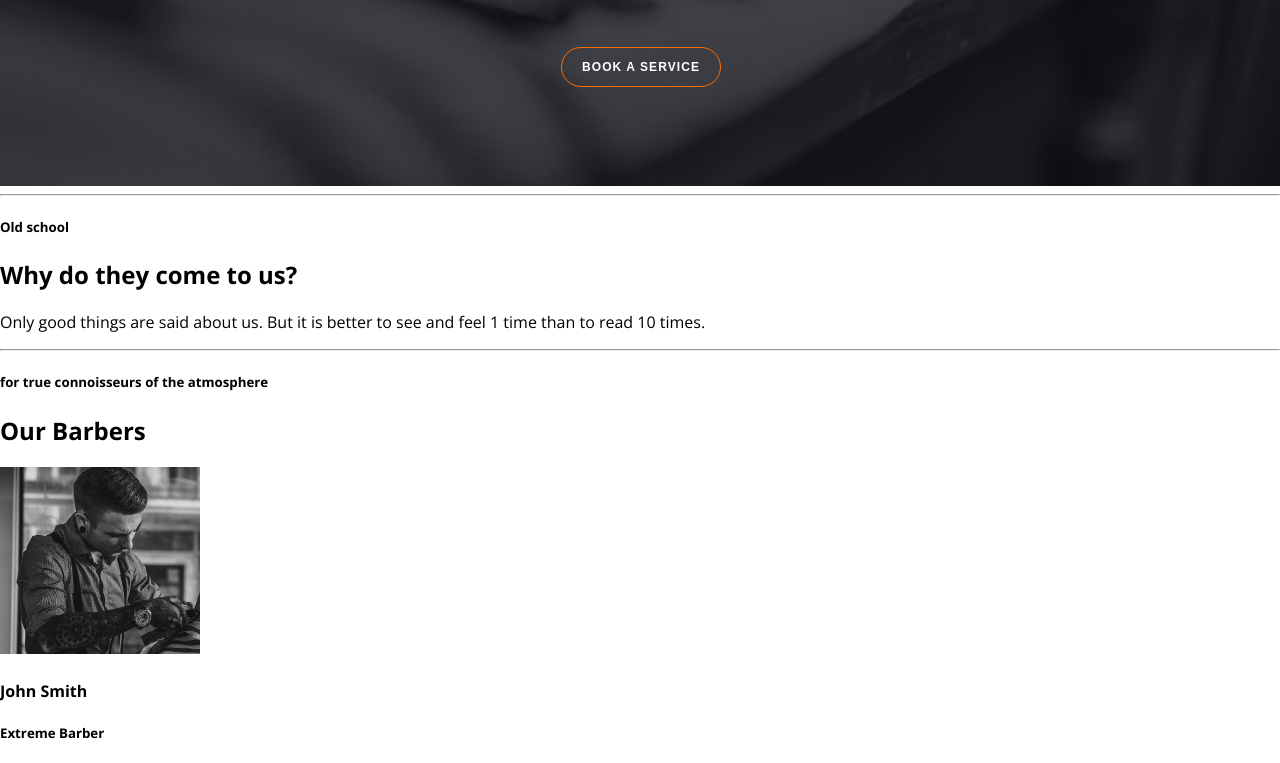
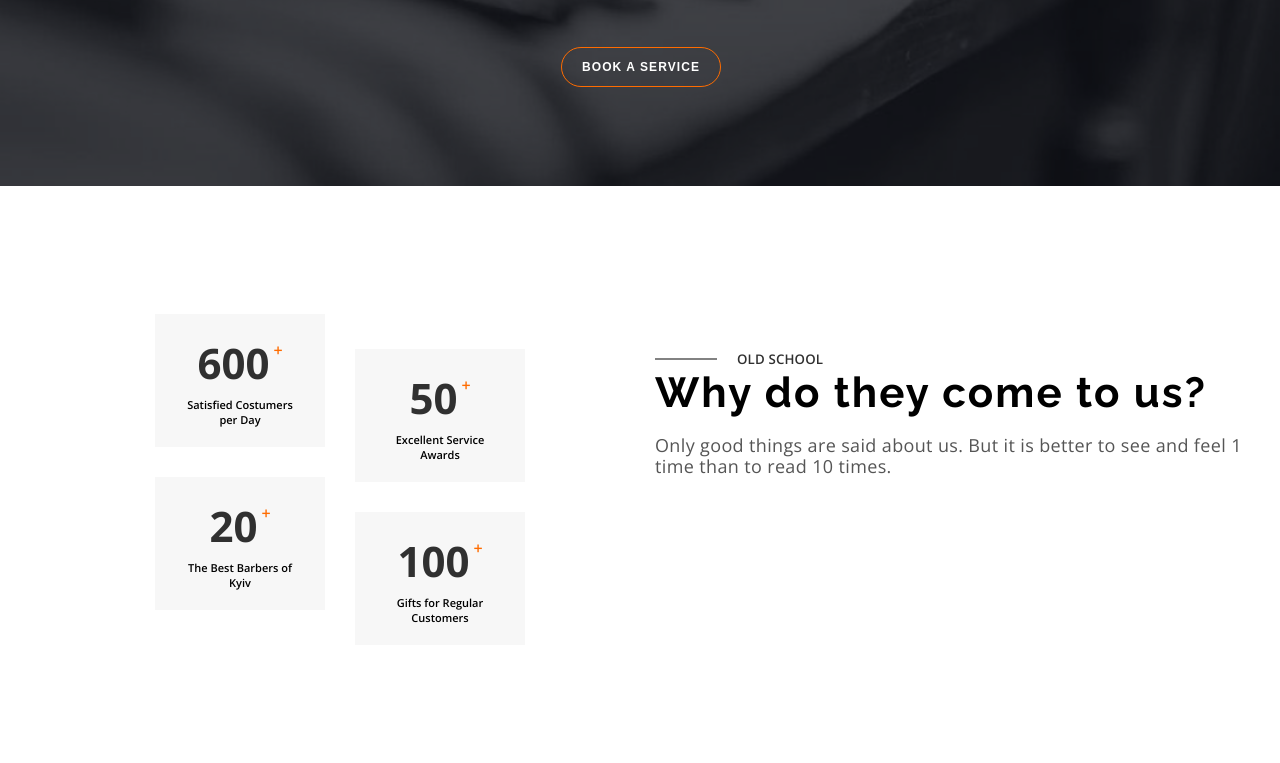
Before and after one commit to ozncncyr/BarberShop, a plain HTML site: page index.html in a window 1280 px wide. Shown: the part 2037-2800 px from the top of the page. Drawn offline with nearby package versions, Linux system fonts and the light colour scheme; files whose address does not match are found by name.

Commit message:
end_of_lesson_5_part_2

```diff
--- a/css/styles.css
+++ b/css/styles.css
@@ -4,6 +4,10 @@ body {
     margin: 0;
     padding: 0;
     font-family: "Open Sans", sans-serif;
+}
+
+h4, h5{
+    margin: 0;
 }
 
 ul {
@@ -407,3 +411,189 @@ header {
     width: auto;
     white-space: nowrap;
 }
+
+/* why do us */
+
+#why-do-us{
+    height: 582px;
+    width: 100%;
+    display: flex;
+    gap: 130px;
+}
+
+#why-do-us-left{
+    display: flex;
+    position: relative;
+}
+
+.left-box{
+    margin-top: 128px;
+    margin-left: 155px;
+    display: flex;
+    flex-direction: column;
+    gap: 30px;
+}
+
+.right-box{
+    display: flex;
+    flex-direction: column;
+    gap: 30px;
+    margin-left: 30px;
+    margin-top: 163px;
+}
+
+.why-do-us-box{
+    box-sizing: border-box;
+    width: 170px;
+    height: 133px;
+    background-color: #f7f7f7;
+    display: flex;
+    flex-direction: column;
+    align-items: center;
+    padding: 20px 24px;
+    gap: 6px;
+}
+
+.number{
+    font-size: 42px;
+    color: #303030;
+    display: flex;
+    flex-direction: row;
+    font-weight: bold;
+}
+
+.plus{
+    font-size: 16px;
+    color: #ff6c00;
+    font-weight: 600;
+    margin-top: 5px;
+    margin-left: 4px;
+}
+
+.text{
+    font-size: 11px;
+    text-align: center;
+    align-items: center;
+    font-weight: 600;
+}
+
+#why-do-us-right{
+    margin-top: 157px;
+    box-sizing: border-box;
+}
+
+#why-do-us-right div{
+    margin: 0;
+    display: inline-flex;
+    flex-direction: row;
+    gap: 20px;
+    color: #303030;
+    align-items: center;
+    text-transform: uppercase;
+    letter-spacing: 0.01em;
+}
+
+#why-do-us-right div h5 {
+    font-weight: 600;
+}
+
+#why-do-us-right div hr{
+    width: 60px;
+    height: 0;
+    border: 1px solid #303030;
+    opacity: 0.6;
+}
+
+#why-do-us-right h2 {
+    font-size: 42px;
+    font-family: "Raleway";
+    font-weight: bold;
+    letter-spacing: 0.05em;
+    min-width: 420px;
+    margin: 0;
+    line-height: auto;
+}
+
+#why-do-us-right p{
+    font-size: 18px;
+    letter-spacing: 0.02em;
+    font-weight: 400;
+    min-width: 470px;
+    line-height: 1.17;
+    color: #555555;
+}
+
+/* Our Barbers */
+
+#our-barbers{
+    display: flex;
+    height: 100vh;
+    flex-direction: column;
+    box-sizing: border-box;
+    padding: 130px 55px;
+}
+
+.our-barbers-title-main{
+    display: inline-flex;
+    flex-direction: row;
+    margin: 0;
+    align-items: center;
+    gap: 20px;
+    text-transform: uppercase;
+    color: #303030;
+    font-weight: 600;
+    height: 15px;
+    opacity: 0.6;
+}
+
+#our-barbers hr{
+    width: 60px;
+    height: 0;
+    border: 1px solid #303030;
+    margin: 0;
+}
+
+#our-barbers h2{
+    margin-top: 20px;
+    font-size: 42px;
+    font-family: "Raleway";
+    font-weight: bold;
+    letter-spacing: 0.05em;
+    min-width: 420px;
+    margin: 0;
+    line-height: auto;
+    color: #303030;
+}
+.image-container{
+    display: flex;
+    flex-direction: row;
+    margin-top: 44px;
+    gap: 30px;
+}
+
+.image-container > div{
+    width: 370px;
+    box-sizing: border-box;
+    text-align: center;
+    display: flex;
+    flex-direction: column;
+    gap: 30px;
+}
+
+.name-title{
+    display: flex;
+    flex-direction: column;
+    gap: 8px;
+}
+
+.our-barbers-image{
+    width: 370px;
+    height: 346px;
+}
+
+.social-icons{
+    display: flex;
+    flex-direction: row;
+    gap: 10px;
+    justify-content: center;
+}
--- a/index.html
+++ b/index.html
@@ -186,8 +186,26 @@
 
       <div id="why-do-us">
         <div id="why-do-us-left">
-          <div></div>
-          <div></div>
+          <div class="left-box">
+            <div class="why-do-us-box">
+              <span class="number">600 <span class="plus">+</span></span>
+              <span class="text">Satisfied Costumers per Day</span>
+            </div>
+            <div class="why-do-us-box">
+              <span class="number">20 <span class="plus">+</span></span>
+              <span class="text">The Best Barbers of Kyiv</span>
+            </div>
+          </div>
+          <div class="right-box">
+            <div class="why-do-us-box">
+              <span class="number">50 <span class="plus">+</span></span>
+              <span class="text">Excellent Service Awards</span>
+            </div>
+            <div class="why-do-us-box">
+              <span class="number">100 <span class="plus">+</span></span>
+              <span class="text">Gifts for Regular Customers</span>
+            </div>
+          </div>
         </div>
         <div id="why-do-us-right">
           <div>
@@ -203,46 +221,50 @@
       </div>
 
       <div id="our-barbers">
-        <div>
+        <div class="our-barbers-title-main">
           <hr />
           <h5>for true connoisseurs of the atmosphere</h5>
         </div>
+        <h2>Our Barbers</h2>
+        <div class="image-container">
           <div>
-          <h2>Our Barbers</h2>
-        </div>
-        <div>
-          <div>
-            <img width="200px" src="./images/john.png" alt="" />
+            <img class="our-barbers-image" src="./images/john.png" alt="" />
+            <div class="name-title">
               <h4>John Smith</h4>
               <h5>Extreme Barber</h5>
-            <div>
-              <img src="./images/instagram.svg" alt="instagram" />
-              <img src="./images/twitter.svg" alt="twitter" />
-              <img src="./images/facebook.svg" alt="facebook" />
-              <img src="./images/linkedin.svg" alt="linkedin" />
+            </div>
+            <div class="social-icons">
+              <img src="./icons/instagram.svg" alt="instagram" />
+              <img src="./icons/twitter.svg" alt="twitter" />
+              <img src="./icons/facebook.svg" alt="facebook" />
+              <img src="./icons/linkedin.svg" alt="linkedin" />
             </div>
           </div>
 
           <div>
-            <img width="200px" src="./images/michele.png" alt="" />
+            <img class="our-barbers-image" src="./images/michele.png" alt="" />
+            <div class="name-title">
               <h4>Michele Doe</h4>
               <h5>Extreme Barber</h5>
-            <div>
-              <img src="./images/instagram.svg" alt="instagram" />
-              <img src="./images/twitter.svg" alt="twitter" />
-              <img src="./images/facebook.svg" alt="facebook" />
-              <img src="./images/linkedin.svg" alt="linkedin" />
+            </div>
+            <div class="social-icons">
+              <img src="./icons/instagram.svg" alt="instagram" />
+              <img src="./icons/twitter.svg" alt="twitter" />
+              <img src="./icons/facebook.svg" alt="facebook" />
+              <img src="./icons/linkedin.svg" alt="linkedin" />
             </div>
           </div>
           <div>
-            <img width="200px" src="./images/alan.png" alt="" />
+            <img class="our-barbers-image" src="./images/alan.png" alt="" />
+            <div class="name-title">
               <h4>Alan Black</h4>
               <h5>Extreme Barber</h5>
-            <div>
-              <img src="./images/instagram.svg" alt="instagram" />
-              <img src="./images/twitter.svg" alt="twitter" />
-              <img src="./images/facebook.svg" alt="facebook" />
-              <img src="./images/linkedin.svg" alt="linkedin" />
+            </div>
+            <div class="social-icons">
+              <img src="./icons/instagram.svg" alt="instagram" />
+              <img src="./icons/twitter.svg" alt="twitter" />
+              <img src="./icons/facebook.svg" alt="facebook" />
+              <img src="./icons/linkedin.svg" alt="linkedin" />
             </div>
           </div>
         </div>
```
Lines whose indentation alone changed are shown as unchanged.
